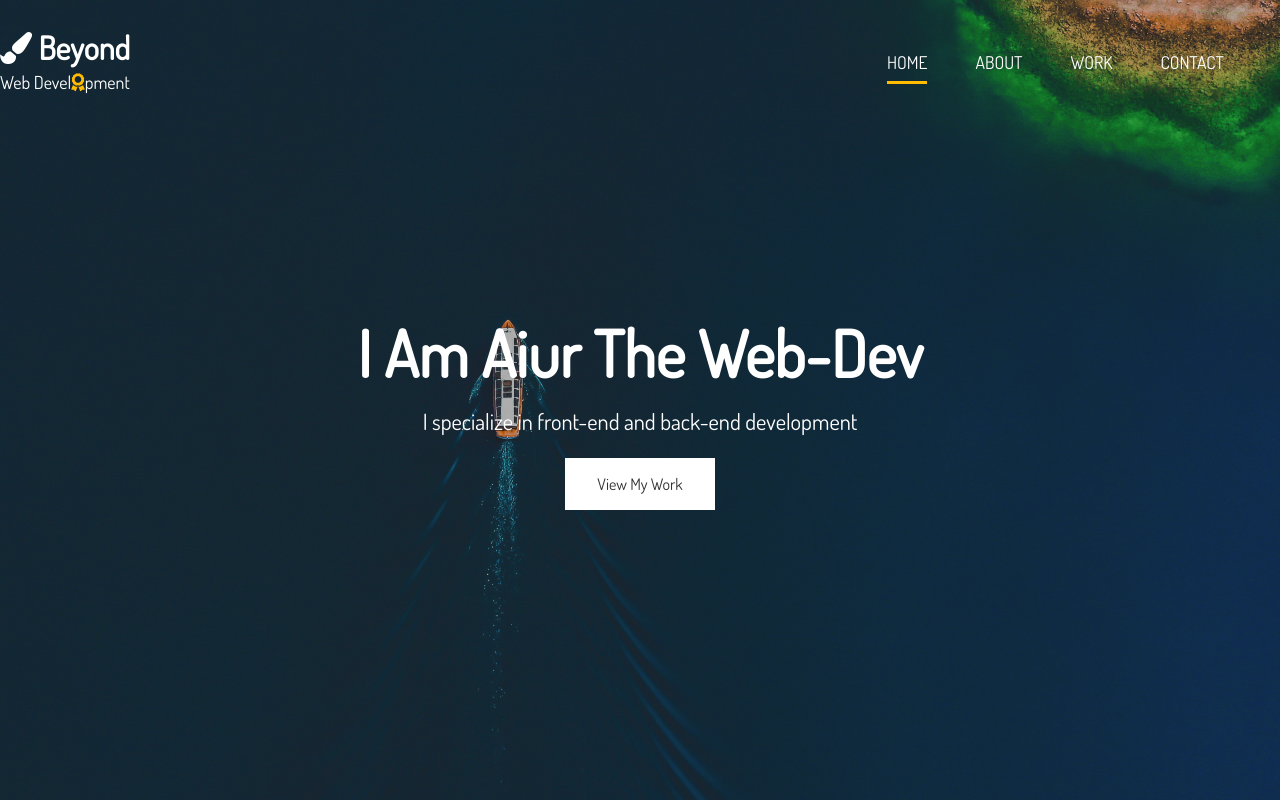
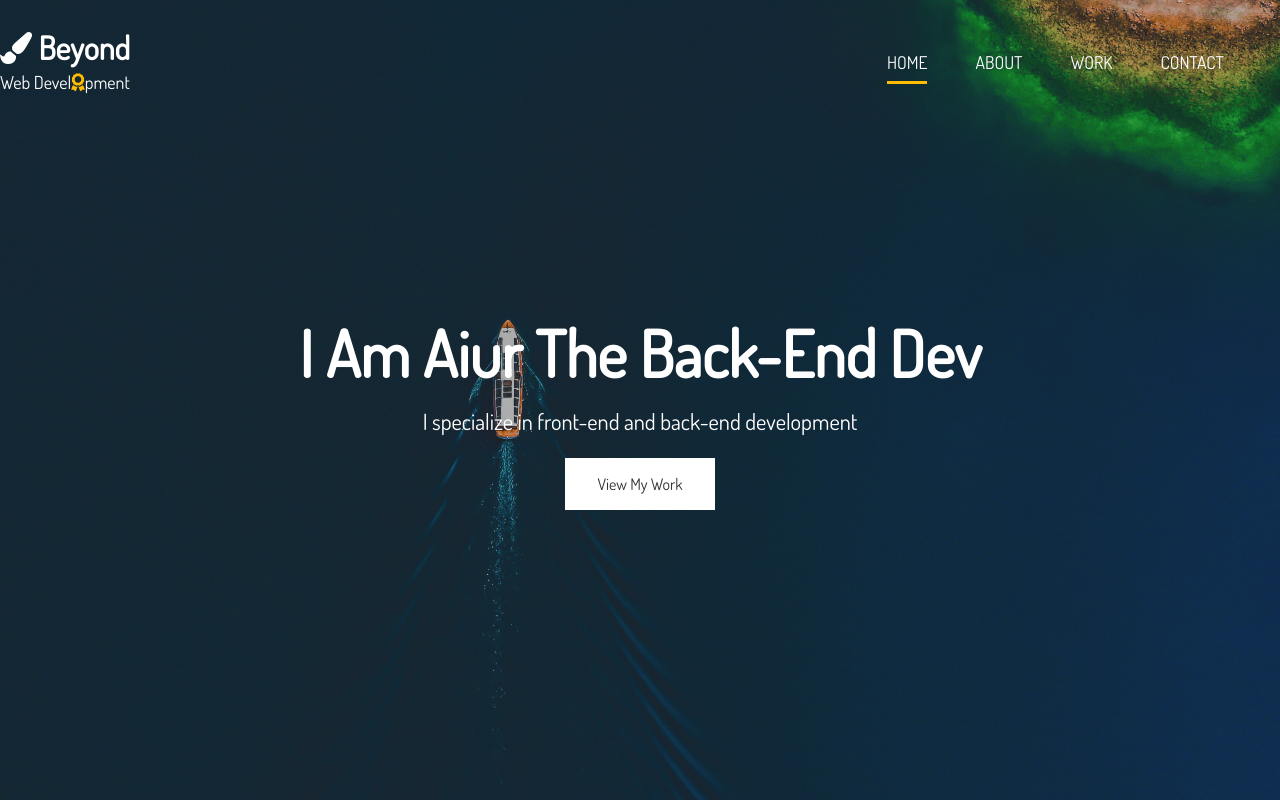
Before and after one commit to ochirovaur2/my-portfolio, a plain HTML site: page index.html in a window 1280 px wide. Shown: the top 800 px of the page. Drawn offline with Linux system fonts and the light colour scheme.

Commit message:
Update index.html

```diff
--- a/index.html
+++ b/index.html
@@ -51,7 +51,7 @@
             <span
               class="txt-type"
               data-wait="3500"
-              data-words='["Web-Dev", "UI/UX Dev"]'
+              data-words='["Back-End Dev", "UI/UX Dev"]'
             ></span>
           </h1>
           <p>
```
